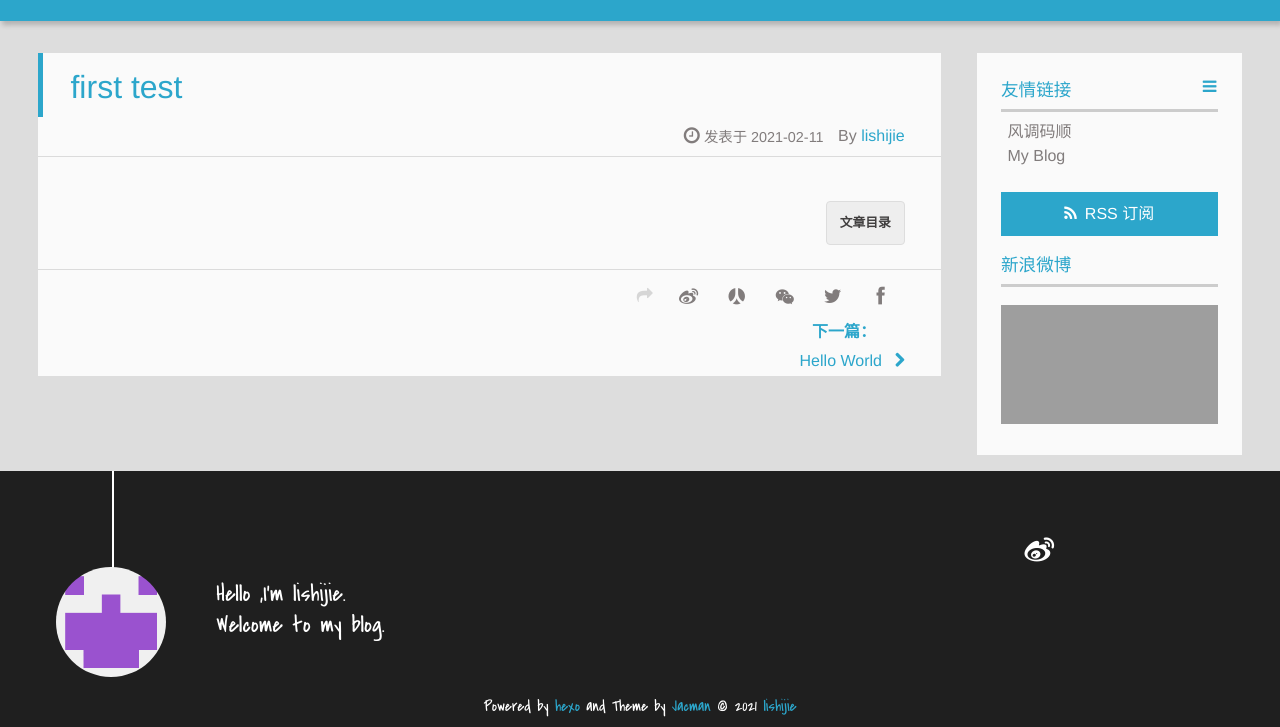
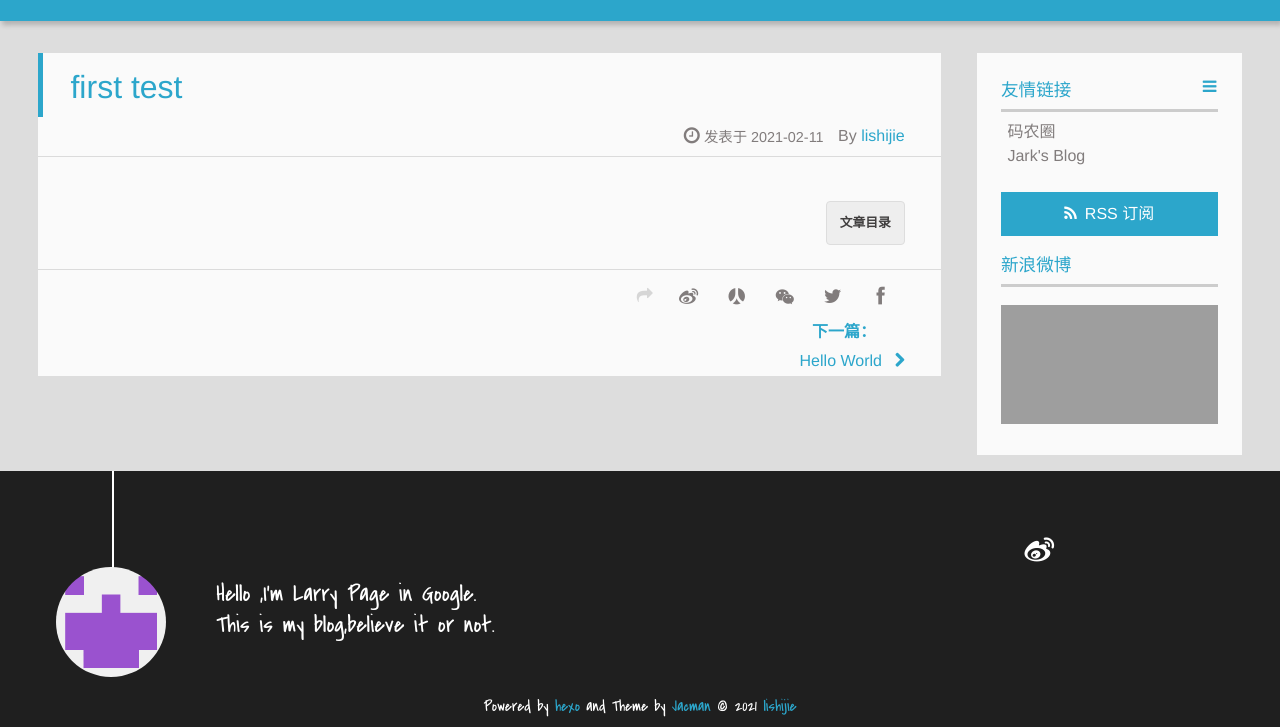
Before and after one commit to lishijie233/lishijie233.github.io, a plain HTML site: page 2021/02/11/first-test/index.html in a window 1280 px wide. Shown: the part 160-887 px from the top of the page. Drawn offline with Linux system fonts and the light colour scheme; grey boxes are pictures that could not be loaded; a script that the page names is missing.

Commit message:
Site updated: 2021-02-11 15:37:10

```diff
--- a/2021/02/11/first-test/index.html
+++ b/2021/02/11/first-test/index.html
@@ -168,13 +168,13 @@
 
           <li>
 
-            	<a href="https://lishijie233.com" target="_blank" title="新一代社区">风调码顺</a>
+            	<a href="https://coderq.com" target="_blank" title="一个面向程序员交流分享的新一代社区">码农圈</a>
 
           </li>
 
           <li>
 
-            	<a href="http://lishijie233.com" target="_blank" title="My Blog">My Blog</a>
+            	<a href="http://wuchong.me" target="_blank" title="Jark&#39;s Blog">Jark&#39;s Blog</a>
 
           </li>
 
@@ -206,8 +206,8 @@
 
 
 	<section class="info">
-		<p> Hello ,I&#39;m lishijie. <br/>
-			Welcome to my blog.</p>
+		<p> Hello ,I&#39;m Larry Page in Google. <br/>
+			This is my blog,believe it or not.</p>
 	</section>
 
 	<div class="social-font" class="clearfix">
--- a/index.html
+++ b/index.html
@@ -205,13 +205,13 @@
 
           <li>
 
-            	<a href="https://lishijie233.com" target="_blank" title="新一代社区">风调码顺</a>
+            	<a href="https://coderq.com" target="_blank" title="一个面向程序员交流分享的新一代社区">码农圈</a>
 
           </li>
 
           <li>
 
-            	<a href="http://lishijie233.com" target="_blank" title="My Blog">My Blog</a>
+            	<a href="http://wuchong.me" target="_blank" title="Jark&#39;s Blog">Jark&#39;s Blog</a>
 
           </li>
 
@@ -243,8 +243,8 @@
 
 
 	<section class="info">
-		<p> Hello ,I&#39;m lishijie. <br/>
-			Welcome to my blog.</p>
+		<p> Hello ,I&#39;m Larry Page in Google. <br/>
+			This is my blog,believe it or not.</p>
 	</section>
 
 	<div class="social-font" class="clearfix">
```
Also changed, not shown: 2021/02/11/hello-world/index.html (+4 -4 lines), archives/2021/02/index.html (+2 -2 lines), archives/2021/index.html (+2 -2 lines), archives/index.html (+2 -2 lines).
